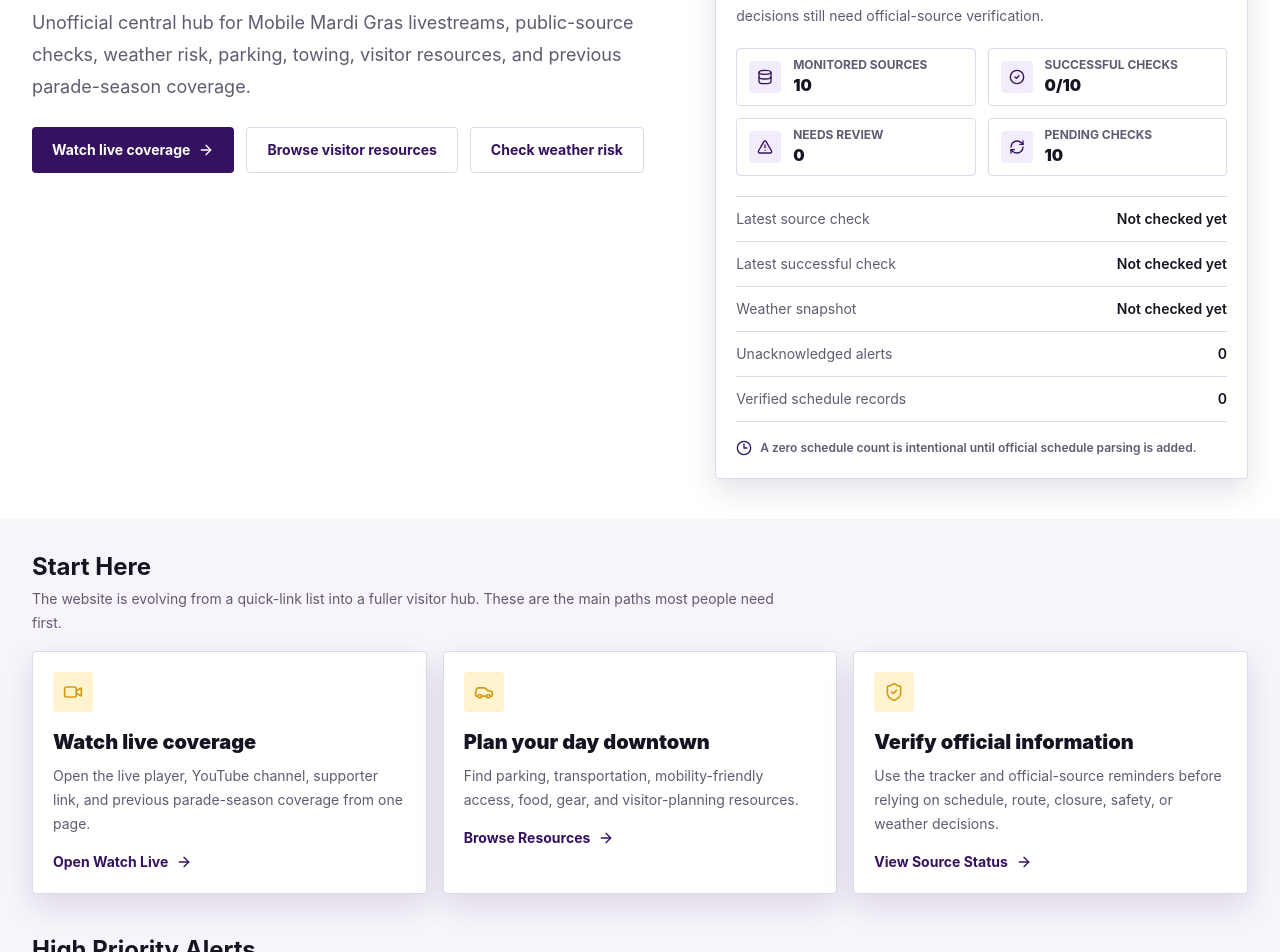
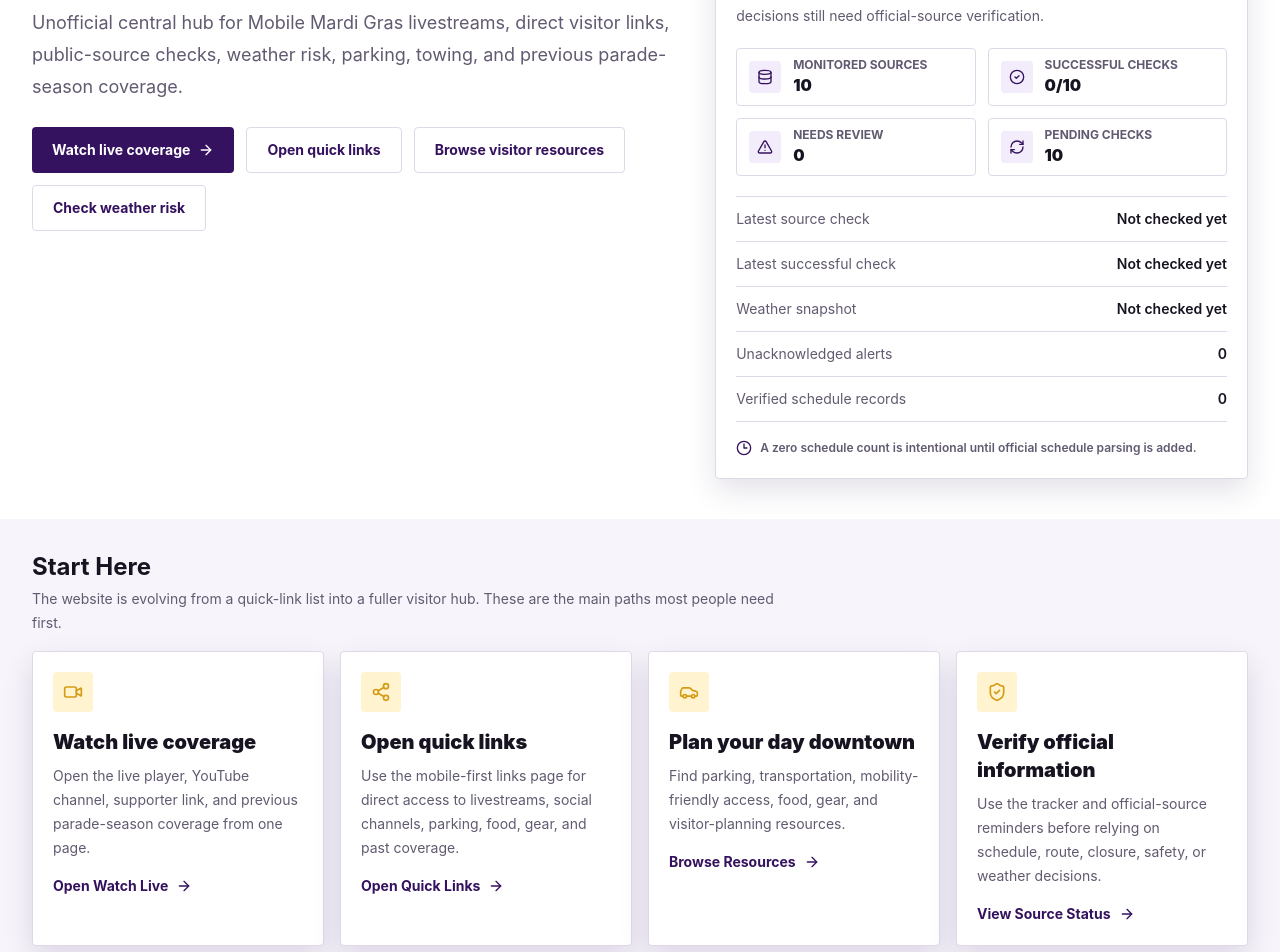
Before and after one commit to TheCryptoArborist/251mardigras, a Next.js app: page / in a window 1280 px wide. Shown: the part 380-1332 px from the top of the page. Built offline with nearby package versions, Linux system fonts and the light colour scheme; no server answers; the database is empty; what @next/env would draw is missing.

Commit message:
Surface quick links on homepage

```diff
--- a/src/app/page.tsx
+++ b/src/app/page.tsx
@@ -1,5 +1,5 @@
 import Link from "next/link";
-import { ArrowRight, CalendarDays, Car, ShieldCheck, Video } from "lucide-react";
+import { ArrowRight, CalendarDays, Car, Share2, ShieldCheck, Video } from "lucide-react";
 import { AlertCard } from "@/components/AlertCard";
 import { DataFreshnessPanel } from "@/components/DataFreshnessPanel";
 import { EmptyState } from "@/components/EmptyState";
@@ -40,6 +40,13 @@ export default async function HomePage() {
       action: "Open Watch Live"
     },
     {
+      icon: <Share2 className="h-5 w-5" aria-hidden="true" />,
+      title: "Open quick links",
+      body: "Use the mobile-first links page for direct access to livestreams, social channels, parking, food, gear, and past coverage.",
+      href: "/links",
+      action: "Open Quick Links"
+    },
+    {
       icon: <Car className="h-5 w-5" aria-hidden="true" />,
       title: "Plan your day downtown",
       body: "Find parking, transportation, mobility-friendly access, food, gear, and visitor-planning resources.",
@@ -64,11 +71,14 @@ export default async function HomePage() {
               Mobile Mardi Gras Information Hub
             </h1>
             <p className="mt-4 max-w-2xl text-lg leading-8 text-parade-muted">
-              Unofficial central hub for Mobile Mardi Gras livestreams, public-source checks, weather risk, parking, towing, visitor resources, and previous parade-season coverage.
+              Unofficial central hub for Mobile Mardi Gras livestreams, direct visitor links, public-source checks, weather risk, parking, towing, and previous parade-season coverage.
             </p>
             <div className="mt-6 flex flex-wrap gap-3">
               <Link href="/watch" className="inline-flex items-center gap-2 rounded bg-parade-purple px-5 py-3 text-sm font-bold text-white hover:bg-parade-purpleDark">
                 Watch live coverage <ArrowRight className="h-4 w-4" aria-hidden="true" />
+              </Link>
+              <Link href="/links" className="inline-flex items-center gap-2 rounded border border-parade-line bg-white px-5 py-3 text-sm font-bold text-parade-purple hover:bg-parade-purpleSoft">
+                Open quick links
               </Link>
               <Link href="/resources" className="inline-flex items-center gap-2 rounded border border-parade-line bg-white px-5 py-3 text-sm font-bold text-parade-purple hover:bg-parade-purpleSoft">
                 Browse visitor resources
@@ -93,7 +103,7 @@ export default async function HomePage() {
             title="Start Here"
             description="The website is evolving from a quick-link list into a fuller visitor hub. These are the main paths most people need first."
           />
-          <div className="grid gap-4 md:grid-cols-3">
+          <div className="grid gap-4 md:grid-cols-2 xl:grid-cols-4">
             {hubActions.map((item) => (
               <HubAction key={item.title} {...item} />
             ))}
```
